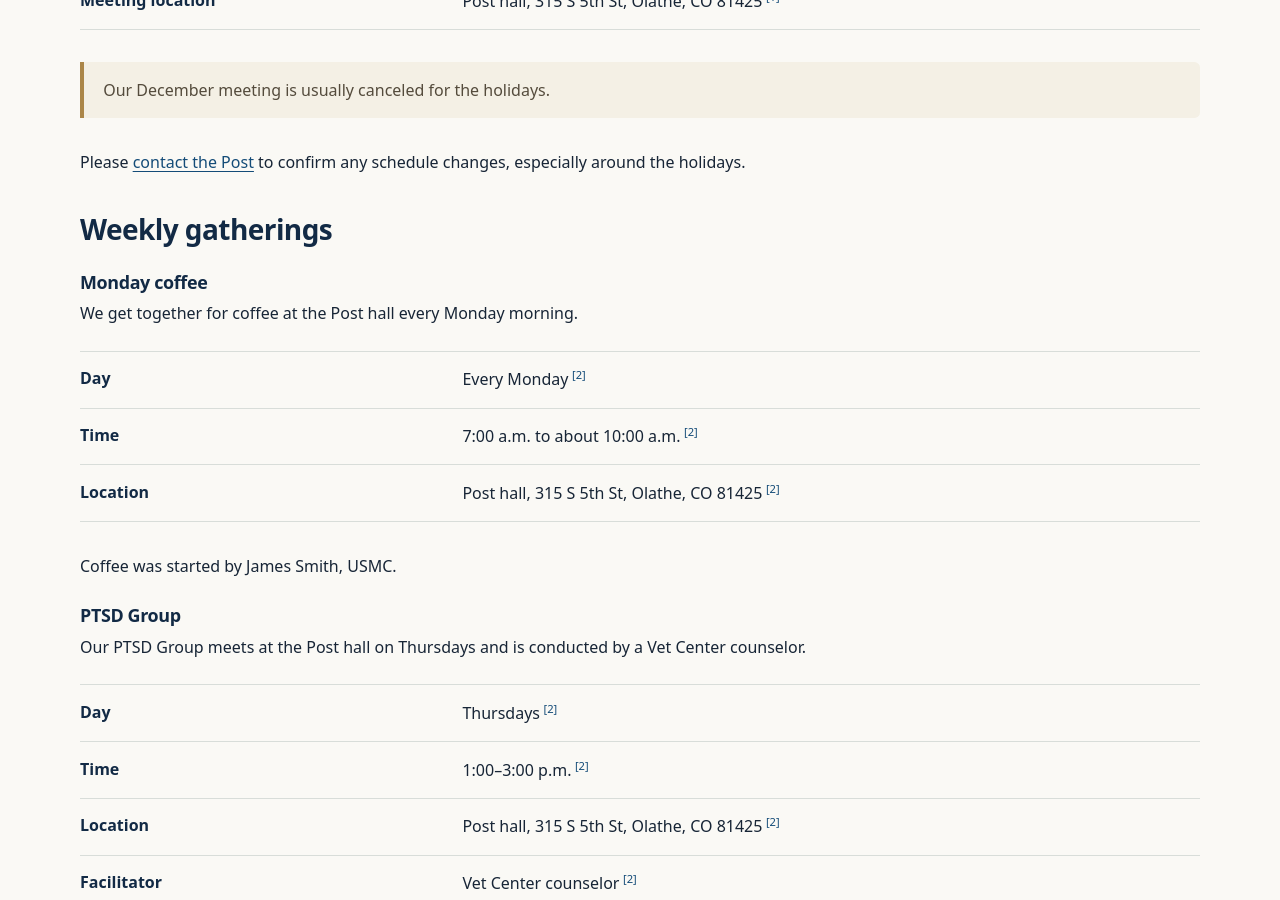
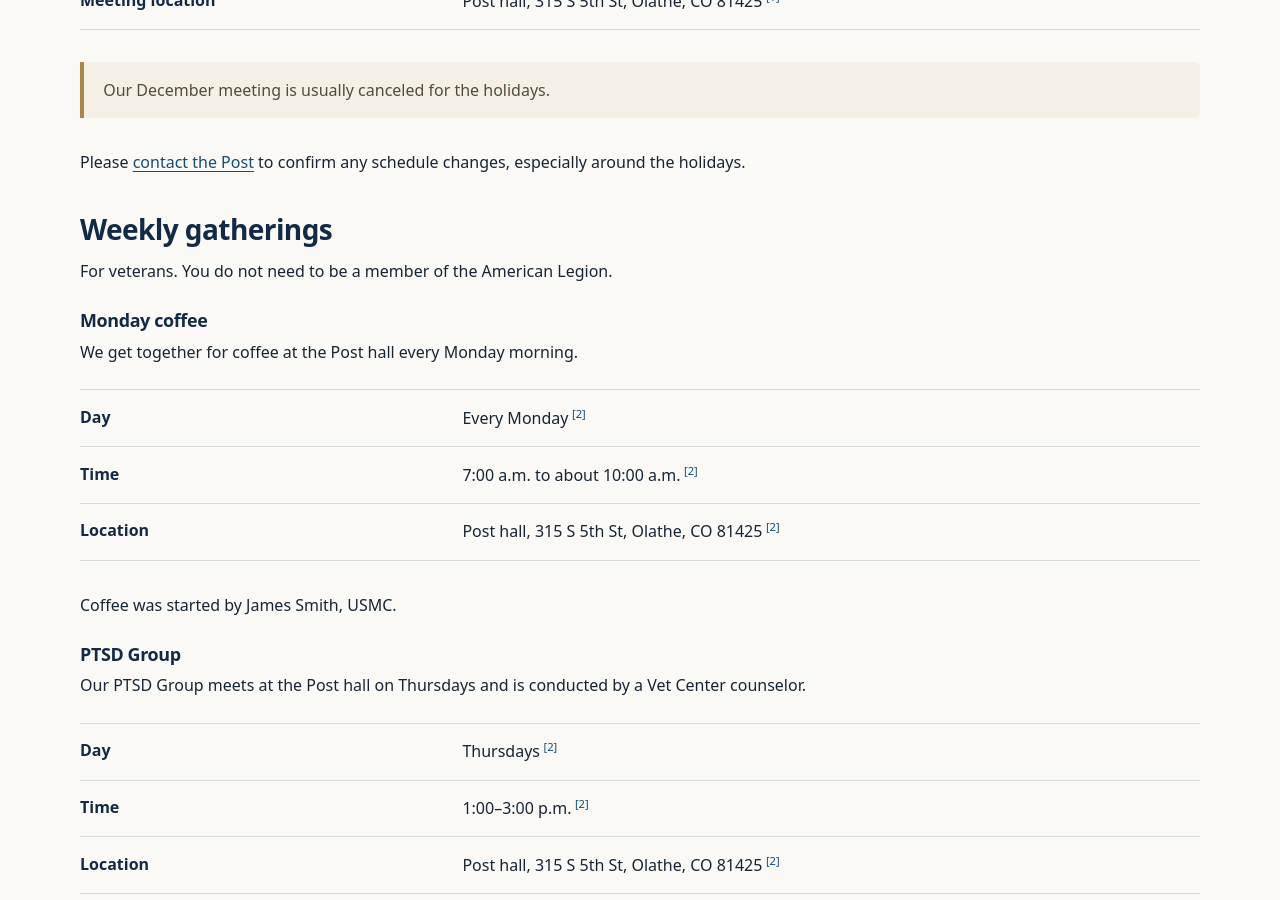
Before and after one commit to SPIERS-DENNIS-POST/spiers-dennis-post.github.io, a Jekyll site: the page built from meetings/index.md, in a window 1280 px wide and 900 px high, scrolled down 467 px. Built offline with Jekyll 4.4.1, drawn with Linux system fonts in a browser that asks for light colours.

Commit message:
Clarify weekly gatherings welcome non-Legion-member veterans

```diff
--- a/meetings/index.md
+++ b/meetings/index.md
@@ -11,6 +11,7 @@ Our regular meeting schedule and location are listed below.
 {% if december_meeting and december_meeting.value %}<p class="notice">Our December meeting is {{ december_meeting.value | downcase | escape }}.</p>{% endif %}
 Please [contact the Post]({{ '/contact/' | relative_url }}) to confirm any schedule changes, especially around the holidays.
 ## Weekly gatherings
+For veterans. You do not need to be a member of the American Legion.
 ### Monday coffee
 We get together for coffee at the Post hall every Monday morning.
 {% include facts.html section="monday_coffee" %}
```
